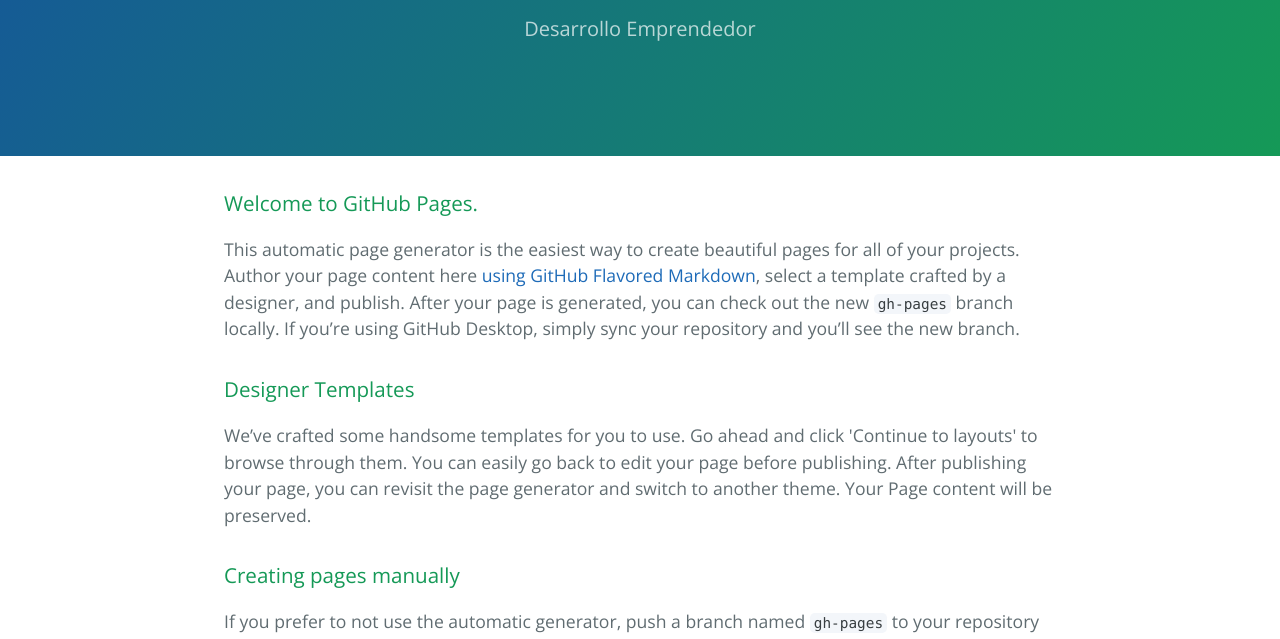
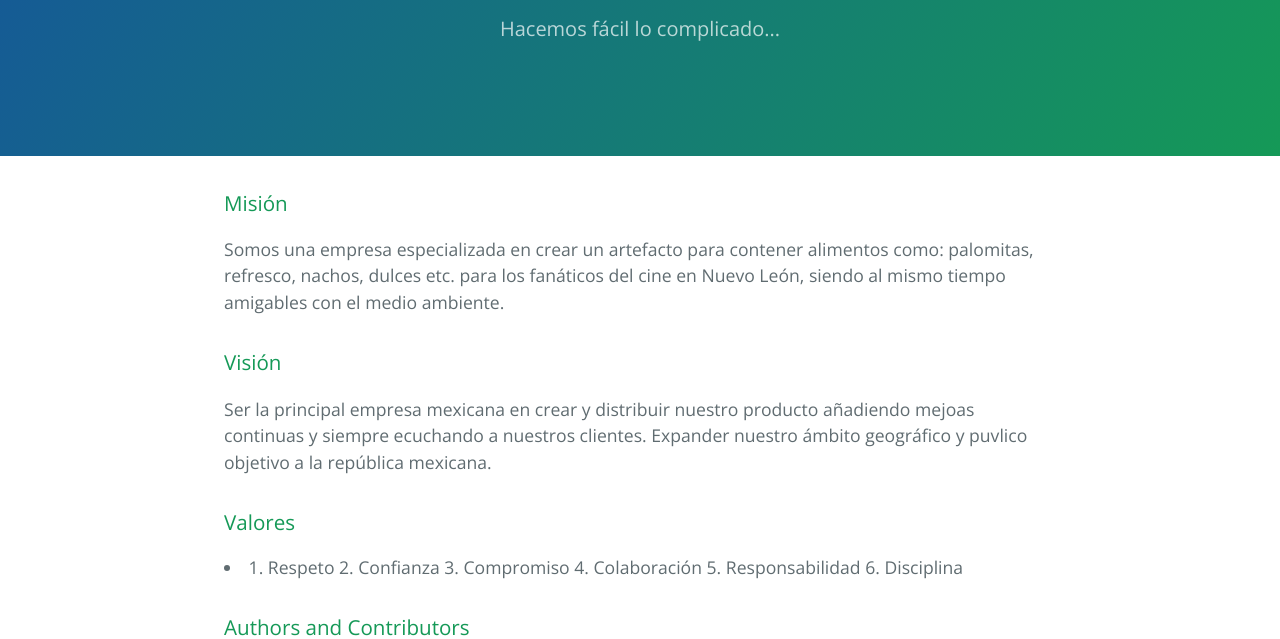
Before and after one commit to odce1206/amapo, a plain HTML site: page index.html in a window 1280 px wide. Shown: the part 161-800 px from the top of the page. Drawn offline with nearby package versions, Linux system fonts and the light colour scheme.

Commit message:
update indez

```diff
--- a/index.html
+++ b/index.html
@@ -12,7 +12,7 @@
   <body>
     <section class="page-header">
       <h1 class="project-name">SuperCargaTodo 2.0</h1>
-      <h2 class="project-tagline">Desarrollo Emprendedor</h2>
+      <h2 class="project-tagline">Hacemos fácil lo complicado...</h2>
       <!--
       <a href="https://github.com/odce1206/amapo" class="btn">View on GitHub</a>
       <a href="https://github.com/odce1206/amapo/zipball/master" class="btn">Download .zip</a>
@@ -22,19 +22,28 @@
 
     <section class="main-content">
       <h3>
-<a id="welcome-to-github-pages" class="anchor" href="#welcome-to-github-pages" aria-hidden="true"><span aria-hidden="true" class="octicon octicon-link"></span></a>Welcome to GitHub Pages.</h3>
+<a id="welcome-to-github-pages" class="anchor" href="#welcome-to-github-pages" aria-hidden="true"><span aria-hidden="true" class="octicon octicon-link"></span></a>Misión</h3>
 
-<p>This automatic page generator is the easiest way to create beautiful pages for all of your projects. Author your page content here <a href="https://guides.github.com/features/mastering-markdown/">using GitHub Flavored Markdown</a>, select a template crafted by a designer, and publish. After your page is generated, you can check out the new <code>gh-pages</code> branch locally. If you’re using GitHub Desktop, simply sync your repository and you’ll see the new branch.</p>
+<p>
+    Somos una empresa especializada en crear un artefacto para contener alimentos como: palomitas, refresco, nachos, dulces etc. para los fanáticos del cine en Nuevo León, siendo al mismo tiempo amigables con el medio ambiente.
+</p>
 
 <h3>
-<a id="designer-templates" class="anchor" href="#designer-templates" aria-hidden="true"><span aria-hidden="true" class="octicon octicon-link"></span></a>Designer Templates</h3>
+<a id="designer-templates" class="anchor" href="#designer-templates" aria-hidden="true"><span aria-hidden="true" class="octicon octicon-link"></span></a>Visión</h3>
 
-<p>We’ve crafted some handsome templates for you to use. Go ahead and click 'Continue to layouts' to browse through them. You can easily go back to edit your page before publishing. After publishing your page, you can revisit the page generator and switch to another theme. Your Page content will be preserved.</p>
+<p>Ser la principal empresa mexicana en crear y distribuir nuestro producto añadiendo mejoas continuas y siempre ecuchando a nuestros clientes. Expander nuestro ámbito geográfico y puvlico objetivo a la república mexicana.</p>
 
 <h3>
-<a id="creating-pages-manually" class="anchor" href="#creating-pages-manually" aria-hidden="true"><span aria-hidden="true" class="octicon octicon-link"></span></a>Creating pages manually</h3>
+<a id="creating-pages-manually" class="anchor" href="#creating-pages-manually" aria-hidden="true"><span aria-hidden="true" class="octicon octicon-link"></span></a>Valores</h3>
 
-<p>If you prefer to not use the automatic generator, push a branch named <code>gh-pages</code> to your repository to create a page manually. In addition to supporting regular HTML content, GitHub Pages support Jekyll, a simple, blog aware static site generator. Jekyll makes it easy to create site-wide headers and footers without having to copy them across every page. It also offers intelligent blog support and other advanced templating features.</p>
+<li>
+    1. Respeto
+    2. Confianza
+    3. Compromiso
+    4. Colaboración
+    5. Responsabilidad
+    6. Disciplina
+        </li>
 
 <h3>
 <a id="authors-and-contributors" class="anchor" href="#authors-and-contributors" aria-hidden="true"><span aria-hidden="true" class="octicon octicon-link"></span></a>Authors and Contributors</h3>
```
